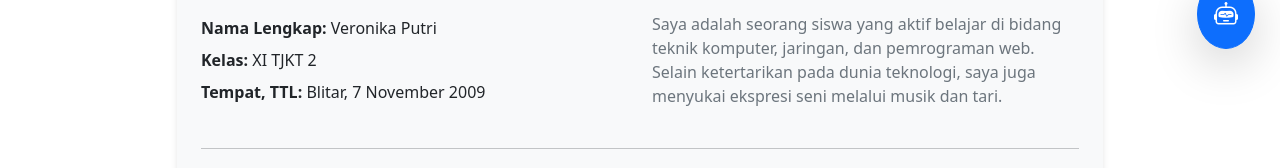
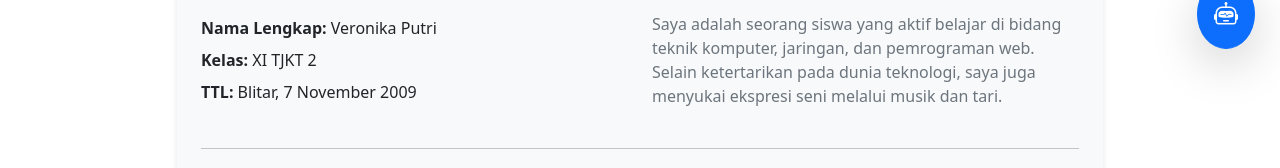
Before and after one commit to whyvlra-sketch/web-portofolio, a plain HTML site: page index.html in a window 1280 px wide. Shown: the part 726-894 px from the top of the page. Drawn offline with nearby package versions, Linux system fonts and the light colour scheme.

```diff
--- a/index.html
+++ b/index.html
@@ -197,7 +197,7 @@
                                 <ul class="list-unstyled mt-3 lh-lg">
                                     <li><strong>Nama Lengkap:</strong> Veronika Putri</li>
                                     <li><strong>Kelas:</strong> XI TJKT 2</li>
-                                    <li><strong>Tempat, TTL:</strong> Blitar, 7 November 2009</li>
+                                    <li><strong>TTL:</strong> Blitar, 7 November 2009</li>
                                 </ul>
                             </div>
 
```
